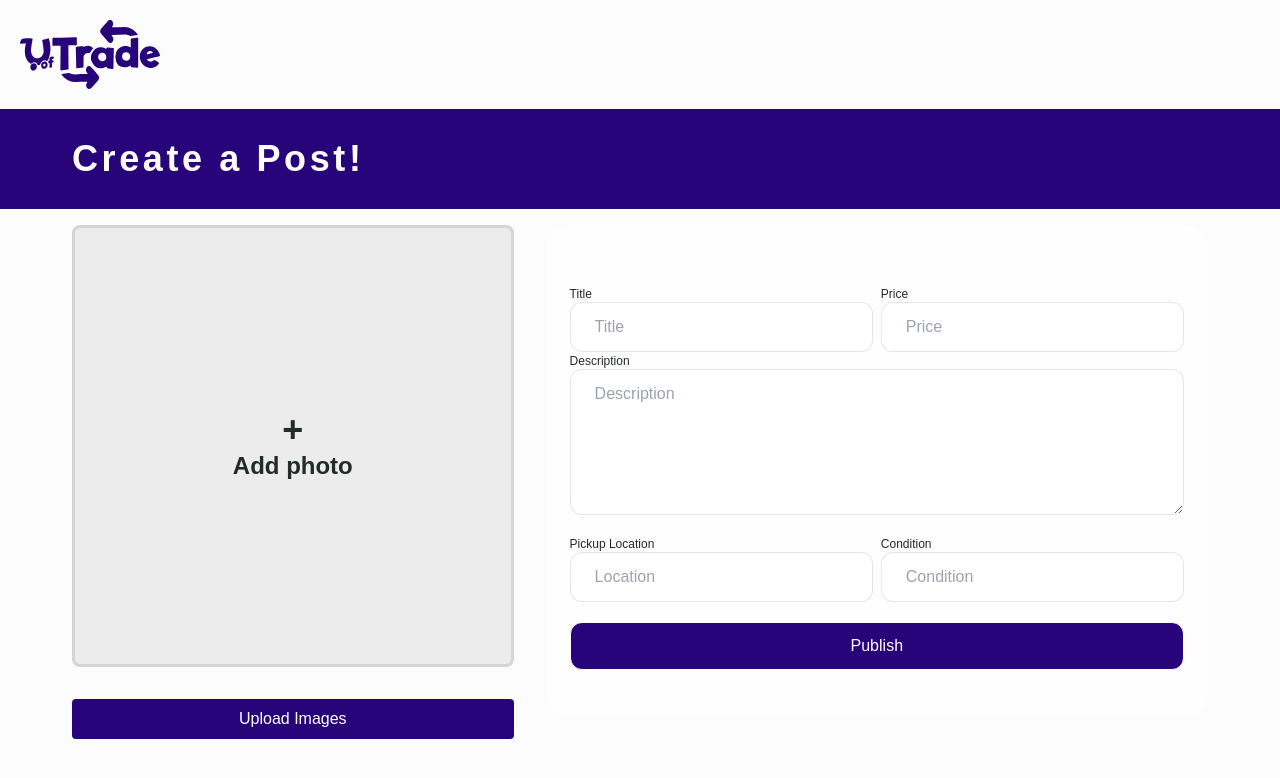
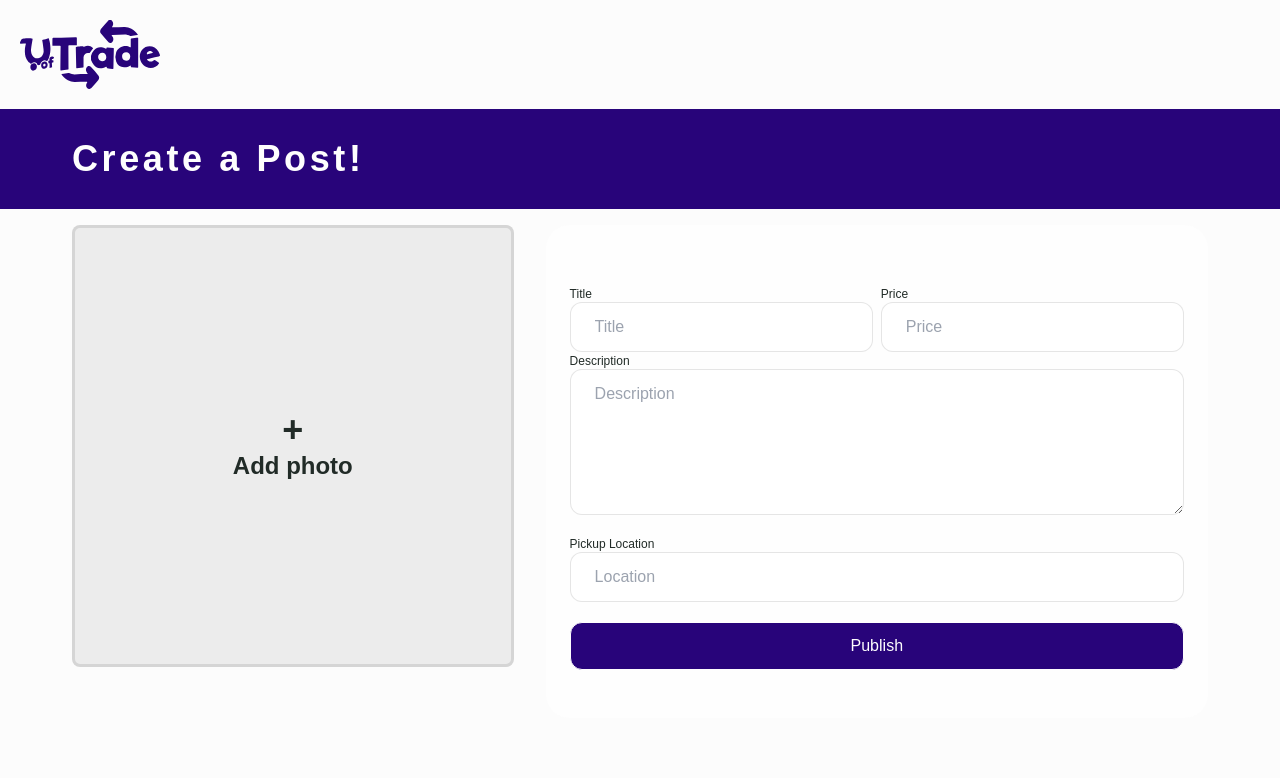
Before and after one commit to UofT-ECE444-Fall2024/project-1-web-application-design-group4-goggle, a Next.js app in the folder frontend/uoftrade/: page /postListing in a window 1280 px wide. Shown: the top 778 px of the page. Built offline with nearby package versions, Linux system fonts and the light colour scheme.

Commit message:
combined submit functionality of images and form into single publish button

```diff
--- a/frontend/uoftrade/src/app/postListing/page.tsx
+++ b/frontend/uoftrade/src/app/postListing/page.tsx
@@ -1,40 +1,52 @@
+"use client";
+
+import React, { useState } from "react";
+import axios from "axios";
 import Image from "next/image";
-import { Metadata } from "next";
-import React from "react";
-
-import "../../types/inputs";
 import Header from "@/components/Header/Header";
 import ImageUpload from "@/components/ImageUpload/ImageUpload";
 import CreatePostTextBoxes from "@/components/CreatePostTextBoxes/CreatePostTextBoxes";
 
-export const metadata: Metadata = {
-  title: "UofTrade Post Listing",
-  description: "This is Page to Create a Post on UofTrade",
-};
+const PostListingPage = () => {
+  const [uploadedImages, setUploadedImages] = useState<File[]>([]);
 
-const PostListingPage = () => {
+  const handleImagesChange = (images: File[]) => {
+    setUploadedImages(images); // Update the state with selected images
+  };
+
+  const handlePublish = async (textData: any) => {
+    const formData = new FormData();
+    uploadedImages.forEach((image, index) => formData.append(`image${index}`, image));
+
+    formData.append("title", textData.title);
+    formData.append("price", textData.price);
+    formData.append("description", textData.description);
+    formData.append("pickup_location", textData.pickup_location);
+
+    try {
+      const response = await axios.post("/api/upload", formData);
+      alert(response.data.message || "Upload successful!");
+    } catch (error) {
+      console.error("Upload failed:", error);
+    }
+  };
+
   return (
-    <>
-      <Image
-        src="/images/logo/UTrade_logo.svg"
-        alt="logo"
-        width={140}
-        height={30}
-        className="m-5"
-      />
+    <div>
+      <Image src="/images/logo/UTrade_logo.svg" alt="logo" width={140} height={30} className="m-5" />
       <Header title="Create a Post!" />
       <section className="w-full flex flex-col items-center p-4 gap-8">
         <div className="container mx-auto px-4 sm:px-8 w-full flex flex-col lg:flex-row gap-8">
           <div className="xl:w-[40%] lg:w-[40%] w-full">
-            <ImageUpload />
+            <ImageUpload onImagesChange={handleImagesChange} />
           </div>
           <div className="xl:w-[60%] lg:w-[60%] w-full">
-            <CreatePostTextBoxes />
+            <CreatePostTextBoxes onPublish={handlePublish} />
           </div>
         </div>
       </section>
-    </>
+    </div>
   );
-}
+};
 
 export default PostListingPage;
--- a/frontend/uoftrade/src/components/CreatePostTextBoxes/CreatePostTextBoxes.tsx
+++ b/frontend/uoftrade/src/components/CreatePostTextBoxes/CreatePostTextBoxes.tsx
@@ -1,49 +1,25 @@
 "use client";
 
 import React from "react";
-import axios from "axios";
 import { useForm, SubmitHandler } from "react-hook-form";
 import { useRouter } from "next/navigation";
 import TextBox from "../TextBox/TextBox";
-
 import "../../types/inputs";
 
-const CreatePostTextBoxes = () => {
+const CreatePostTextBoxes = ({ onPublish }: { onPublish: (data: CreatePostInputs) => Promise<void> }) => {
   const router = useRouter();
+  const { register, handleSubmit, formState: { errors } } = useForm<CreatePostInputs>();
 
-  const {
-    register,
-    handleSubmit,
-    formState: { errors },
-  } = useForm<CreatePostInputs>();
-
-  const onSubmit: SubmitHandler<CreatePostInputs> = async (data: CreatePostInputs) => {
-    console.log(data);
-    let registered;
-
-    try {
-      const payload: Object = {
-        title: data.title,
-        price: data.price,
-        description: data.description,
-        pickup_location: data.pickup_location,
-      };
-
-      registered = await axios.post("http://localhost/identity/post", payload);
-    } catch (e: unknown) {
-      console.error(e);
-    } finally {
-      if (registered?.status == 200) {
-        router.push("/home");
-      }
-    }
+  const handleFormSubmit: SubmitHandler<CreatePostInputs> = async (data) => {
+    await onPublish(data);
+    router.push("/home");
   };
 
   return (
     <div className="w-full">
       <div className="bg-white-bg rounded-3xl px-6 py-10 dark:bg-dark w-full">
-        <form onSubmit={handleSubmit(onSubmit)} className="w-full">
-          <div className="mt-5 flex flex-col justify-between items-top gap-2 sm:flex-row w-full">
+        <form onChange={handleSubmit(handleFormSubmit)} className="w-full">
+        <div className="mt-5 flex flex-col justify-between items-top gap-2 sm:flex-row w-full">
             <TextBox<CreatePostInputs>
               placeholder="Title"
               name="title"
@@ -82,17 +58,7 @@ const CreatePostTextBoxes = () => {
               divClassNames="w-full"
               required={false}
             />
-            <TextBox<CreatePostInputs>
-              placeholder="Condition"
-              name="condition"
-              register={register}
-              errors={errors}
-              topText="Condition"
-              divClassNames="w-full"
-              required={false}
-            />
           </div>
-
           <button
             type="submit"
             className="mt-5 mb-2 rounded-xl w-full h-full border border-solid border-black/[.08] dark:border-white/[.145] transition-colors
--- a/frontend/uoftrade/src/components/ImageUpload/ImageUpload.tsx
+++ b/frontend/uoftrade/src/components/ImageUpload/ImageUpload.tsx
@@ -3,7 +3,11 @@
 import * as React from "react";
 import { useState, ChangeEvent } from "react";
 
-const ImageUpload = () => {
+interface ImageUploadProps {
+  onImagesChange: (images: File[]) => void; // Define the prop type
+}
+
+const ImageUpload: React.FC<ImageUploadProps> = ({ onImagesChange }) => {
   const [images, setImages] = useState<File[]>([]);
   const [imagePreviews, setImagePreviews] = useState<string[]>([]);
 
@@ -13,38 +17,19 @@ const ImageUpload = () => {
       setImages((prevImages) => [...prevImages, ...files]);
       const newPreviews = files.map((file) => URL.createObjectURL(file));
       setImagePreviews((prevPreviews) => [...prevPreviews, ...newPreviews]);
-    }
-  };
 
-  const handleSubmit = async () => {
-    const formData = new FormData();
-    images.forEach((image, index) => formData.append(`image${index}`, image));
-
-    try {
-      const response = await fetch("/api/upload", {
-        method: "POST",
-        body: formData,
-      });
-      const data = await response.json();
-      alert(data.message || "Upload successful!");
-    } catch (error) {
-      console.error("Upload failed:", error);
+      onImagesChange([...images, ...files]); // Send updated files to parent
     }
   };
 
   return (
     <div className="w-full">
-      {/* Styled container for file input */}
       <div
         className="aspect-square bg-light-grey rounded-lg flex flex-col items-center justify-center cursor-pointer border-[3px] border-outline-grey hover:border-primary transition w-full"
         onClick={() => document.getElementById("fileInput")?.click()}
       >
-        <span className="text-4xl user-select-none font-bold text-heading-1">
-          +
-        </span>
-        <span className="text-2xl user-select-none font-bold text-heading-1">
-          Add photo
-        </span>
+        <span className="text-4xl user-select-none font-bold text-heading-1">+</span>
+        <span className="text-2xl user-select-none font-bold text-heading-1">Add photo</span>
         <input
           id="fileInput"
           type="file"
@@ -55,35 +40,16 @@ const ImageUpload = () => {
         />
       </div>
 
-      {/* Image Previews */}
       <div className="grid grid-cols-3 gap-2 mt-4 w-full">
         {imagePreviews.slice(0, 5).map((src, index) => (
           <div
             key={index}
             className="w-full aspect-square border-2 bg-light-grey border-outline-grey rounded-md overflow-hidden"
           >
-            <img
-              src={src}
-              alt={`Preview ${index}`}
-              className="object-cover w-full h-full"
-            />
+            <img src={src} alt={`Preview ${index}`} className="object-cover w-full h-full" />
           </div>
         ))}
-        {imagePreviews.length > 5 && (
-          <div className="w-full aspect-square border-2 bg-light-grey border-outline-grey hover:border-primary rounded-md flex items-center justify-center">
-            <span className="text-heading-1 user-select-none font-bold">
-              View More
-            </span>
-          </div>
-        )}
       </div>
-
-      <button
-        onClick={handleSubmit}
-        className="mt-4 bg-primary text-white-bg px-4 py-2 rounded w-full hover:bg-light-grey hover:text-heading-1 transition duration-200"
-      >
-        Upload Images
-      </button>
     </div>
   );
 };
```
